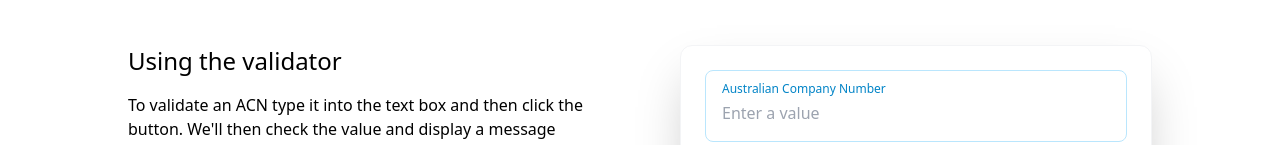
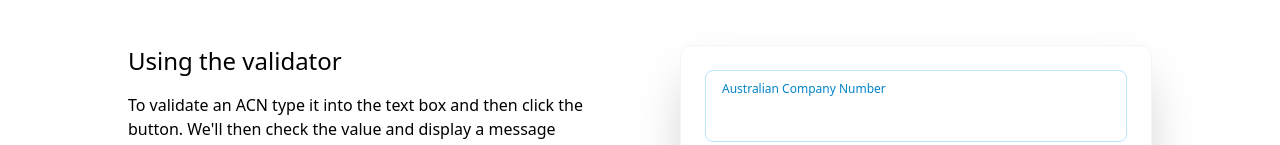
Before and after one commit to Buzzology/jelly-widgets-sam-ui, a React (Create React App) app: page /widgets/2/australian-company-number-validator in a window 1280 px wide. Shown: the part 652-797 px from the top of the page. Built offline with nearby package versions, Linux system fonts and the light colour scheme.

Commit message:
[CHORE] Misc validator ux

```diff
--- a/src/components/widgets/WidgetValidator.tsx
+++ b/src/components/widgets/WidgetValidator.tsx
@@ -45,15 +45,16 @@ export default function WidgetValidator({
     return (
         <WidgetWrapper>
             <div>
-                <div className="flex items-center border rounded-lg pt-6 px-4 pb-4 border-sky-200">
+                <div className="flex items-center border rounded-lg pt-6 px-4 pb-4 border-sky-200 relative">
                     <div className="relative">
                         <input
                             name="txt-validate"
                             type="text"
                             className="appearance-none bg-transparent border-none w-full text-gray-700 mr-3 pt-2 leading-tight focus:outline-none"
-                            placeholder="Enter a value"
+                            placeholder=""
                             onChange={onValueChangeHandler}
                         />
+                        <span className={`animate-ping absolute left-0 bottom-1 bg-sky-600 w-1 h-1 rounded-full ${currentInputValue || Loading ? "invisible" : "visible"}`}></span>
                         <label
                             htmlFor="txt-validate"
                             className="absolute left-0 -top-3.5 text-sky-600 text-xs transition-all peer-placeholder-shown:text-base peer-placeholder-shown:text-gray-400 peer-placeholder-shown:top-2 peer-focus:-top-3.5 peer-focus:text-gray-600 peer-focus:text-sm"
```
